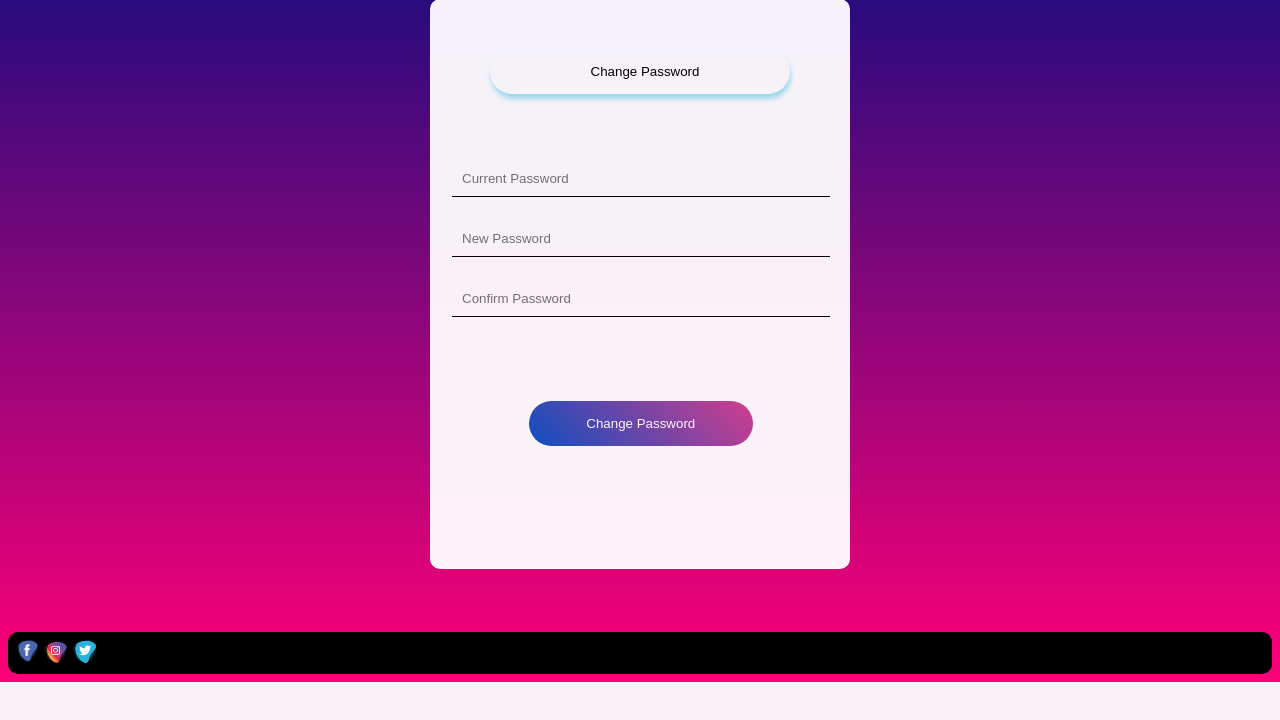
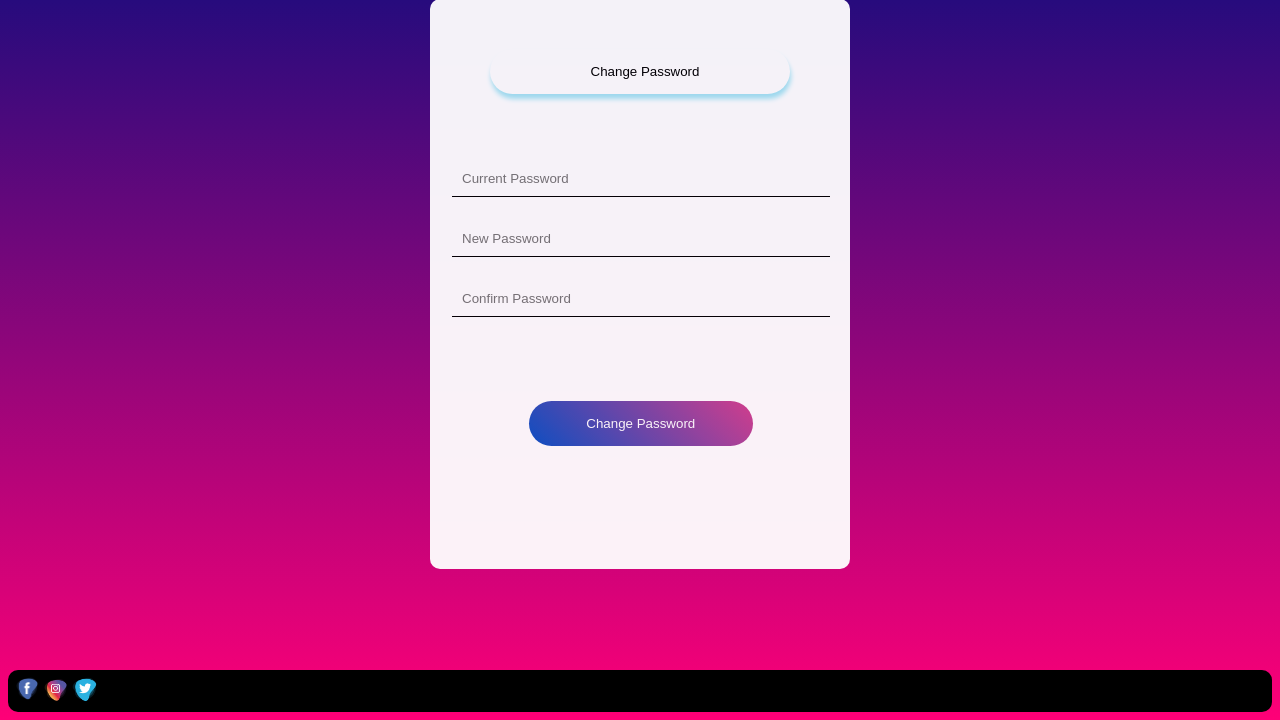
Before and after one commit to IT21277054/Online-Educational-Games, a PHP site: page /Html/ChangePassword.html in a window 1280 px wide. Shown: the part 129-849 px from the top of the page. Before the commit the page ends 811 px from the top, so only its background shows below. Run offline with PHP 8.4, Linux system fonts and the light colour scheme.

Commit message:
slight alignment changes

```diff
--- a/Styles/ChangePassword.css
+++ b/Styles/ChangePassword.css
@@ -119,6 +119,6 @@ input {
 footer {
   border-radius: 10px;
   background-color: black;
-  margin-top: 1%;
+  margin-top: 8%;
   padding: 0.5%;
 }
--- a/Styles/ForgetPassword.css
+++ b/Styles/ForgetPassword.css
@@ -119,6 +119,6 @@ input {
 footer {
   border-radius: 10px;
   background-color: black;
-  margin-top: 1%;
+  margin-top: 8.5%;
   padding: 0.5%;
 }
```
